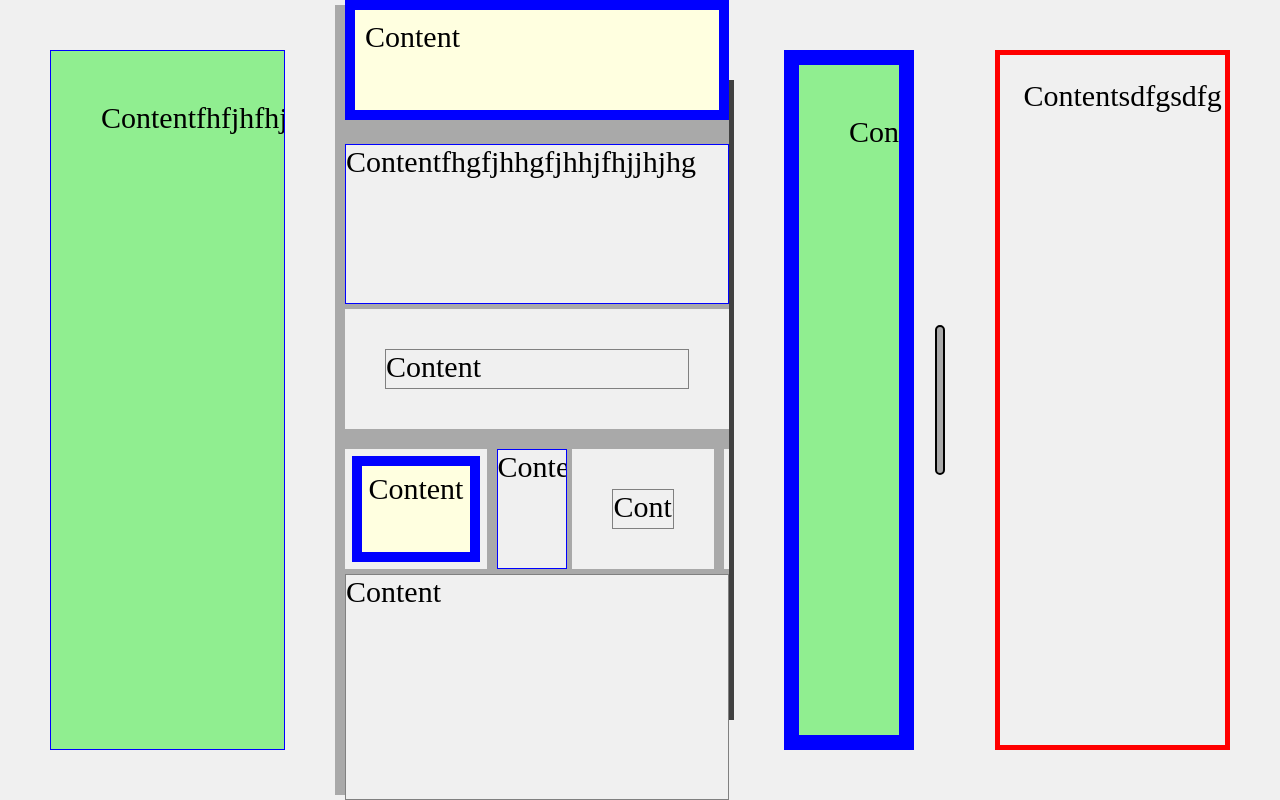
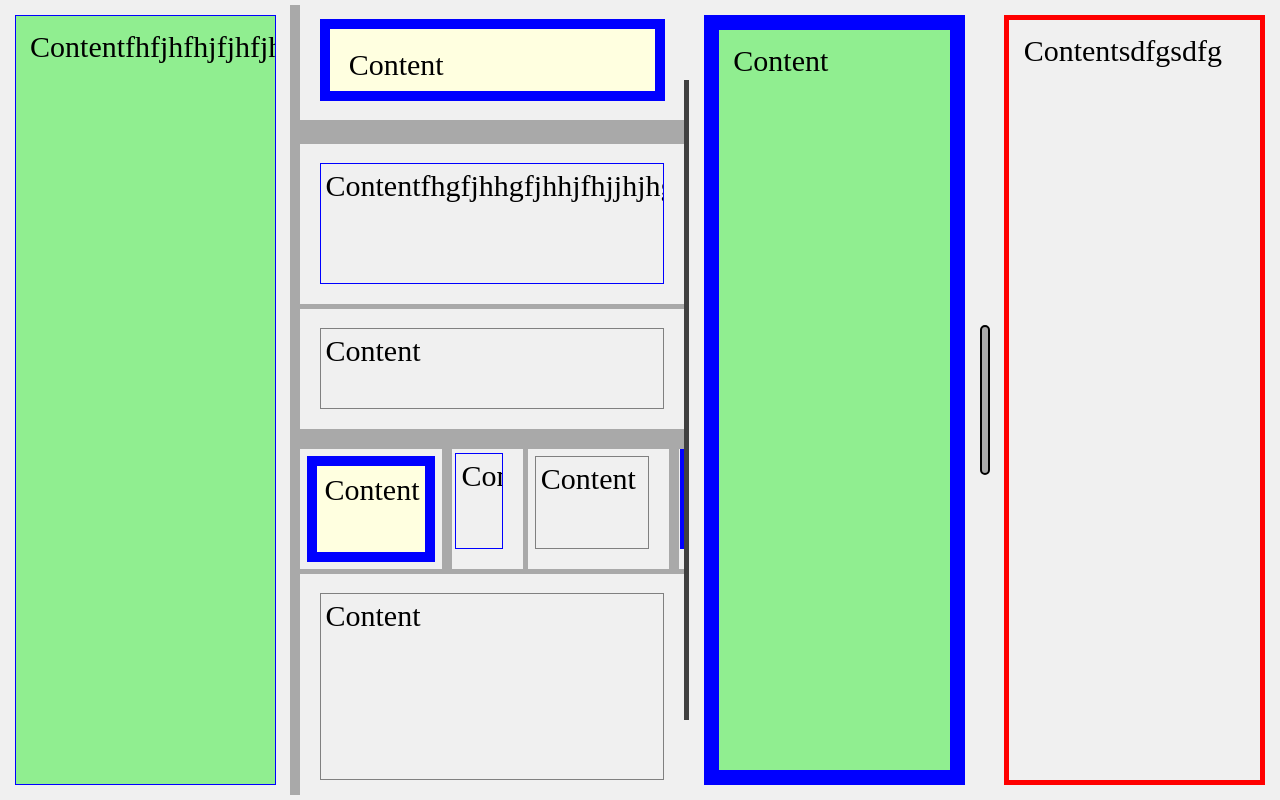
Before and after one commit to stein-t/granit, a plain HTML site: page Granit/Index.html in a window 1280 px wide. Drawn offline with Linux system fonts and the light colour scheme.

Commit message:
Boolean Splitter Options Bug Support Margin and Padding CSS Value Format

```diff
--- a/Granit/Content/custom.css
+++ b/Granit/Content/custom.css
@@ -6,9 +6,24 @@ html, body {
     font-size: 3em;
 }
 
+.stein_container {
+    width: 800px;
+    height: 400px;
+    /*padding: 20px;
+    border: 2px solid red;*/
+
+    /* eighter leave margin unset (= 0) or set position absolute in order to render the splitter layout properly */
+    /*margin: 10px;
+    position: absolute;
+    left: 0;
+    top: 0;*/
+}
+
 .panelLayout7 {
     border: 2px solid green;
     background: lightgreen;
+    padding: 5%;
+    margin: 5%;
     /*overflow: scroll;*/
 }
 /*.panelLayout7:hover {
@@ -24,6 +39,8 @@ html, body {
 .panelLayout1 {
     border: 10px solid blue;
     background: lightyellow;
+    padding: 5%;
+    margin: 5%;
 }
 
 .panelLayout2 {
@@ -57,7 +74,9 @@ html, body {
     border-radius: 20px;
 }
 
-.splitter_HandleStyle:hover {
-    border: 2px solid darkgrey;
-    background: grey;
-}
+    .splitter_HandleStyle:hover {
+        border: 2px solid darkgrey;
+        background: grey;
+        padding: 5%;
+        margin: 5%;
+    }
--- a/Granit/Content/granit.css
+++ b/Granit/Content/granit.css
@@ -12,58 +12,67 @@
  */
 
 html {
-    /*font-size: 62.5%;   /* IE has problems with em calculation with percentage font-size */
+    /* IE has problems with em calculation with percentage font-size */
+    /*font-size: 62.5%; */
     font-size: 10px;
+
     margin: 0;
     height: 100%;
     width: auto;
 }
 
-.granit_splitter_parent {
+body {
     margin: 0;
-    box-sizing: border-box;
     height: 100%;
     width: auto;
 }
 
 .granit_Panel_wrapper {
     display: block !important;
+    position: absolute !important;
+    width: auto !important;
+    height: auto !important;
+    bottom: 0 !important;
+    top: 0 !important;
+    left: 0 !important;
+    right: 0 !important;
     float: none !important;
-    box-sizing: border-box !important;
-    width: auto !important;
-    overflow: auto;
-    position: relative;
-    height: 100%;
-}
-
-.granit_Panel_margin_wrapper {
-    overflow: hidden;
+    overflow: auto !important;
 }
 
 .granitSplitter_Container {
-    width: auto;
-    height: 100%;
-    display: flex;
+    width: auto !important;
+    height: 100% !important;
+    display: flex !important;
     overflow: hidden;
-    position: relative;
+    position: relative !important;
+    margin: 0 !important;
+    padding: 0 !important;
+    left: 0 !important;
+    top: 0 !important;
+    right: 0 !important;
+    bottom: 0 !important;
 }
 
 .granitSplitter_Container_vertical {
-    flex-flow: row nowrap;
-    justify-content: flex-start;
+    flex-flow: row nowrap !important;
+    justify-content: flex-start !important;
 }
 
 .granitSplitter_Container_horizontal {
-    flex-flow: column nowrap;
-    align-items: flex-start;
+    flex-flow: column nowrap !important;
+    align-items: flex-start !important;
 }
 
 .granit_Panel {
+    display: block !important;
     height: 100%;
     width: 100%;
-    overflow: hidden;
-    flex: auto;
-    position: relative;
+    overflow: hidden !important;
+    flex: auto !important;
+    position: relative !important;
+    margin: 0 !important;
+    padding: 0 !important;
 }
 
 .granit_Panel_Static {
@@ -76,6 +85,8 @@ html {
     box-sizing: border-box !important;
     flex: none !important;
     align-self: center !important;
+    margin: 0 !important;
+    padding: 0 !important;
 }
 
 /*custom default splitter layout styles*/
@@ -93,5 +104,6 @@ html {
 /*custom default panel layout styles*/
 .granit_Panel_Default {
     border: 1px solid grey;
-    padding: 5px;
+    padding: 5px 20px 20px 5px;
+    margin: 5% 20px 20px 5%;
 }
--- a/Granit/Index.html
+++ b/Granit/Index.html
@@ -21,7 +21,7 @@
         $(document).ready(function () {
             $("#splitterInner2").splitter({
                 panel: [
-                    { size: "200px", classes: "panelLayout1", margin: "5%", padding: "5%", flexible: true, resizable: true },
+                    { size: "200px", classes: "panelLayout1", margin: "5%", flexible: true, resizable: true },
                     { size: "100px", classes: "panelLayout2" },
                     { size: "200px", margin: "5vmin" },
                     { classes: "panelLayout3 panelLayout5", margin: "5pt" }
@@ -32,12 +32,12 @@
                     { width: 10 }
                 ],
                 direction: "vertical",
-                overflow: "hidden",
+                overflow: "hidden"
             });
 
             $("#splitterInner").splitter({
                 panel: [
-                    { size: "10em", classes: "panelLayout1", padding: 10, resizable: true },
+                    { size: "10em", classes: "panelLayout1", resizable: true },
                     { size: "30%", maxSize: "20%", classes: "panelLayout2", resizable: true },
                     { size: "10em", maxSize: "20%", margin: "5vmin", resizable: true },
                     { size: "10em", classes: "panelLayout3 panelLayout5", margin: "5pt" },
@@ -61,7 +61,7 @@
                     { size: "20.1em", minSize: "5%", classes: "panelLayout2 panelLayout7 panelLayout7", resizable: true, flexible: true },
                     { classes: "panelLayout4", maxSize: "30%", resizable: true, flexible: true },
                     { size: "20.1em", maxSize: "30%", classes: "panelLayout5", resizable: true, flexible: false },
-                    { size: "20.1em", classes: "panelLayout6", padding: "10%", resizable: true, flexible: true }
+                    { size: "20.1em", classes: "panelLayout6", resizable: true, flexible: true }
                 ],
                 splitter: [
                     {},
@@ -69,7 +69,7 @@
                     { length: "30ch", classes: "splitter_HandleStyle" }
                 ],
                 panelTemplate: {
-                    minSize: "20em", padding: "5em", margin: "5em", flexible: false, resizable: false, classes: "panelLayout7 panelLayout7"
+                    minSize: "20em", margin: "5em", flexible: false, resizable: false, classes: "panelLayout7 panelLayout7"
                 },
                 splitterTemplate: { width: "1em", length: "calc(100% - 10px)" },
                 //relativeSizeBasedOnRemainingSpace: true,
@@ -82,7 +82,7 @@
 </head>
 
 <body>
-    <!--<div style="width:600px;height:500px;padding:10px;border:2px solid red;">-->
+    <!--<div class="stein_container">-->
     <div id="splitterOuter">
         <div id="OuterPanel1" class="stein_content">
             Contentfhfjhfhjfjhfjhfjhg
--- a/Granit/Scripts/granit.js
+++ b/Granit/Scripts/granit.js
@@ -19,7 +19,7 @@ $(function () {
             panel: [],
             splitter: [],
             panelTemplate: {
-                size: "auto", minSize: 5, maxSize: "none", padding: 0, margin: 0, flexible: true, resizable: true, classes: "granit_Panel_Default"
+                size: "auto", minSize: 5, maxSize: "none", margin: 0, flexible: true, resizable: true, classes: "granit_Panel_Default"
             },
             splitterTemplate: { width: "0.5em", length: "100%", classes: "granit_Splitter_Default" },
             separatorTemplate: { width: "0.5em", length: "100%", classes: "granit_Separator_Default" },
@@ -56,7 +56,7 @@ $(function () {
             ];
 
             var panelOptionsAllowed = [
-                'size', 'minSize', 'maxSize', 'padding', 'margin', 'flexible', 'resizable', 'classes'
+                'size', 'minSize', 'maxSize', 'margin', 'flexible', 'resizable', 'classes'
             ];
 
             var splitterTemplateOptionsAllowed = [
@@ -105,7 +105,6 @@ $(function () {
                 granit.output("value (" + self.options.overflow + ") is invalid -- expected values are 'auto', 'hidden', 'scroll'", this.IdString + " -- self.options.overflow");
             }
 
-            this.element.parent().addClass("granit_splitter_parent");
             this.element.addClass("granitSplitter_Container");
 
             if (self.options.direction === "vertical") {
@@ -160,7 +159,7 @@ $(function () {
                 }
 
                 //retrieve the resizable option: a value defined individually on panel level overwrites any panel template value
-                var resizable = (panel && panel.resizable) || self.options.panelTemplate && self.options.panelTemplate.resizable;
+                var resizable = (panel && (granit.IsBooleanType(panel.resizable) || panel.resizable)) || self.options.panelTemplate && self.options.panelTemplate.resizable;
                 resizable = resizable ? true : false;
 
                 //retrieve the minSize option: a value defined individually on panel level overwrites any panel template value
@@ -170,10 +169,6 @@ $(function () {
                 //retrieve the maxSize option: a value defined individually on panel level overwrites any panel template value
                 var maxSize = (panel && panel.maxSize) || self.options.panelTemplate && self.options.panelTemplate.maxSize;
                 maxSize = maxSize && maxSize !== "none" ? granit.extractFloatUnit(maxSize, "Q+", /%|px|em|ex|px|cm|mm|in|pt|pc|ch|rem|vh|vw|vmin/, "px", self.IdString + " -- Panel maximum size (maxSize)") : new granit.NumberUnit("none");
-
-                //retrieve the padding option: a value defined individually on panel level overwrites any panel template value
-                var padding = (panel && panel.padding) || self.options.panelTemplate && self.options.panelTemplate.padding;
-                padding = granit.extractFloatUnit(padding, "Q+", /%|px|em|ex|px|cm|mm|in|pt|pc|ch|rem|vh|vw|vmin/, "px", self.IdString + " -- Panel padding");
 
                 //retrieve the margin option: a value defined individually on panel level overwrites any panel template value
                 var margin = (panel && panel.margin) || self.options.panelTemplate && self.options.panelTemplate.margin;
@@ -186,7 +181,7 @@ $(function () {
                 panelClasses = "granit_Panel_wrapper" + panelClasses;                       //prefix the class string with the required system class
 
                 //retrieve the flexible option: a value defined individually on panel level overwrites any panel template value
-                var flexible = (panel && panel.flexible) || self.options.panelTemplate && self.options.panelTemplate.flexible;
+                var flexible = (panel && (granit.IsBooleanType(panel.flexible) || panel.flexible)) || self.options.panelTemplate && self.options.panelTemplate.flexible;
                 flexible = flexible ? true : false;
 
                 if (index < children.length - 1) {
@@ -253,22 +248,7 @@ $(function () {
                 if (!wrappedElement.is(":data('granit-splitter')")) {                   //test if the element is a nested splitter
                     wrappedElement.wrap("<div class='" + panelClasses + "'></div>");
                     wrappedElement = wrappedElement.parent();
-                    wrappedElement.css("padding", padding.getSize());
-                    wrappedElement.css("margin", 0);
-
-                    if (margin.Number) {
-                        wrappedElement.wrap("<div class='granit_Panel_wrapper granit_Panel_margin_wrapper'></div>");
-                        wrappedElement = wrappedElement.parent();
-                        wrappedElement.css("padding", margin.getSize());
-                        wrappedElement.css("margin", 0);
-                    }
-
-                    ////because the margin is not part of the border-box model, we have to subtract it from the overall height
-                    //if (margin.Number > 0.0) {
-                    //    wrappedElement.css("height", "calc(100% - " + (2 * margin.Number) + margin.Unit + ")");
-                    //} else {
-                    //    wrappedElement.css("height", "100%");
-                    //}
+                    //wrappedElement.css("margin", margin.getSize());
                 } else {
                     /*
                      * --> see Issue #1: IE11 Flexbox Column Children width problem
--- a/Granit/Scripts/granitUtils.js
+++ b/Granit/Scripts/granitUtils.js
@@ -83,6 +83,10 @@ var granit = (function (gt) {
             return this.Number + this.Unit;
         }
     };
+
+    var isBooleanType = function (value) {
+        return value === true || value === false;
+    }
 
     /*
      * Author(s):   Thomas Stein
@@ -542,6 +546,7 @@ var granit = (function (gt) {
     gt.EventTimeController = EventTimeController;
     gt.DeviceHelper = DeviceHelper;
     gt.PixelConverter = PixelConverter;
+    gt.IsBooleanType = isBooleanType;
 
     return gt;
 }(granit || {}));
```
Also changed, not shown: Granit/Content/granit.min.css, Granit/Scripts/granit.min.js, Granit/Scripts/granitUtils.min.js.
